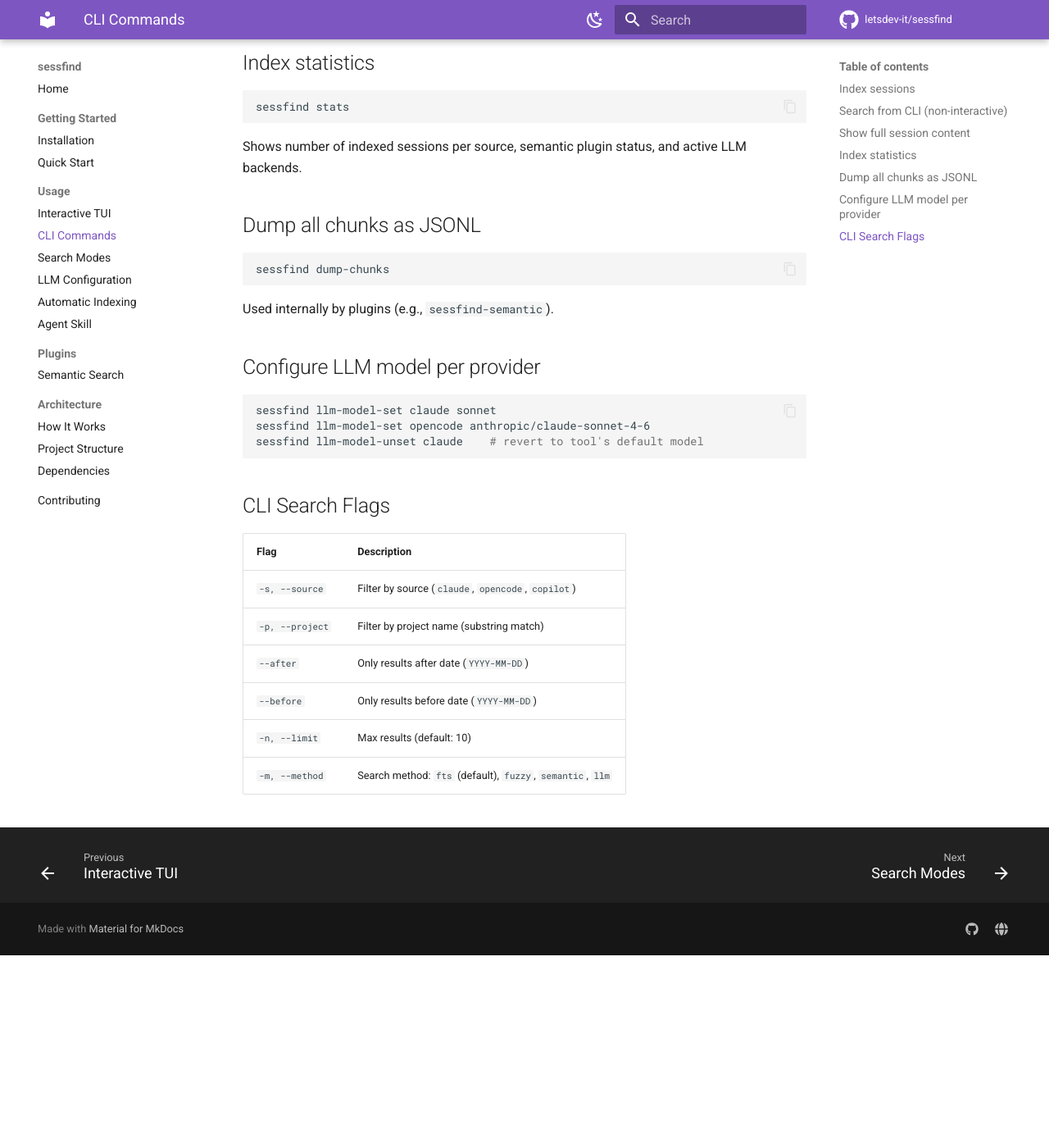
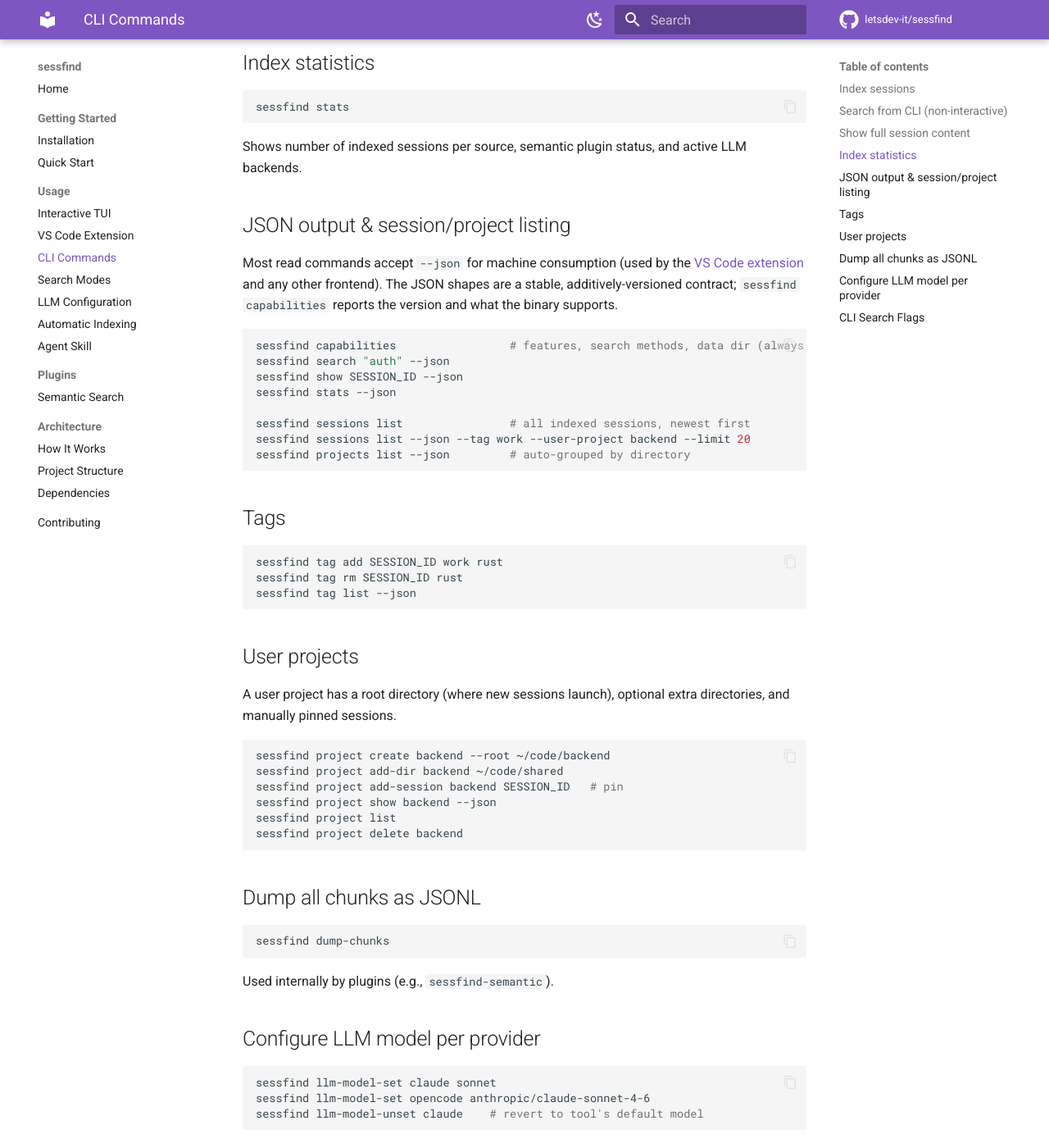
Before and after one commit to letsdev-it/sessfind, an MkDocs documentation site: the page built from docs/usage/cli.md, in a window 1280 px wide and 1400 px high, scrolled down 723 px. Shown: the whole window at 82% size. Built offline with MkDocs 1.6.1 and Material for MkDocs 9.7.7, drawn with Linux system fonts in a browser that asks for light colours; comment, search, counter and statistics services are not loaded; before the commit the page ends 1888 px from its top, so only the background shows below that.

Commit message:
docs: document JSON API, tags/projects and the VS Code extension
Adds a VS Code extension usage page (with roadmap), documents the new --json
output, capabilities, sessions/projects listing, and the tag/project
subcommands in the CLI reference, and links the extension from the README and
docs nav.

Co-Authored-By: Claude Opus 4.8 <noreply@anthropic.com>

````diff
--- a/docs/usage/cli.md
+++ b/docs/usage/cli.md
@@ -37,6 +37,46 @@ sessfind stats
 
 Shows number of indexed sessions per source, semantic plugin status, and active LLM backends.
 
+## JSON output & session/project listing
+
+Most read commands accept `--json` for machine consumption (used by the
+[VS Code extension](vscode.md) and any other frontend). The JSON shapes are a
+stable, additively-versioned contract; `sessfind capabilities` reports the
+version and what the binary supports.
+
+```bash
+sessfind capabilities                 # features, search methods, data dir (always JSON)
+sessfind search "auth" --json
+sessfind show SESSION_ID --json
+sessfind stats --json
+
+sessfind sessions list                # all indexed sessions, newest first
+sessfind sessions list --json --tag work --user-project backend --limit 20
+sessfind projects list --json         # auto-grouped by directory
+```
+
+## Tags
+
+```bash
+sessfind tag add SESSION_ID work rust
+sessfind tag rm SESSION_ID rust
+sessfind tag list --json
+```
+
+## User projects
+
+A user project has a root directory (where new sessions launch), optional extra
+directories, and manually pinned sessions.
+
+```bash
+sessfind project create backend --root ~/code/backend
+sessfind project add-dir backend ~/code/shared
+sessfind project add-session backend SESSION_ID   # pin
+sessfind project show backend --json
+sessfind project list
+sessfind project delete backend
+```
+
 ## Dump all chunks as JSONL
 
 ```bash
--- a/mkdocs.yml
+++ b/mkdocs.yml
@@ -43,6 +43,7 @@ nav:
     - Quick Start: getting-started/quick-start.md
   - Usage:
     - Interactive TUI: usage/tui.md
+    - VS Code Extension: usage/vscode.md
     - CLI Commands: usage/cli.md
     - Search Modes: usage/search-modes.md
     - LLM Configuration: usage/llm-configuration.md
````
Also changed, not shown: README.md (+2 -0 lines), docs/usage/vscode.md (added, +61 -0 lines).
